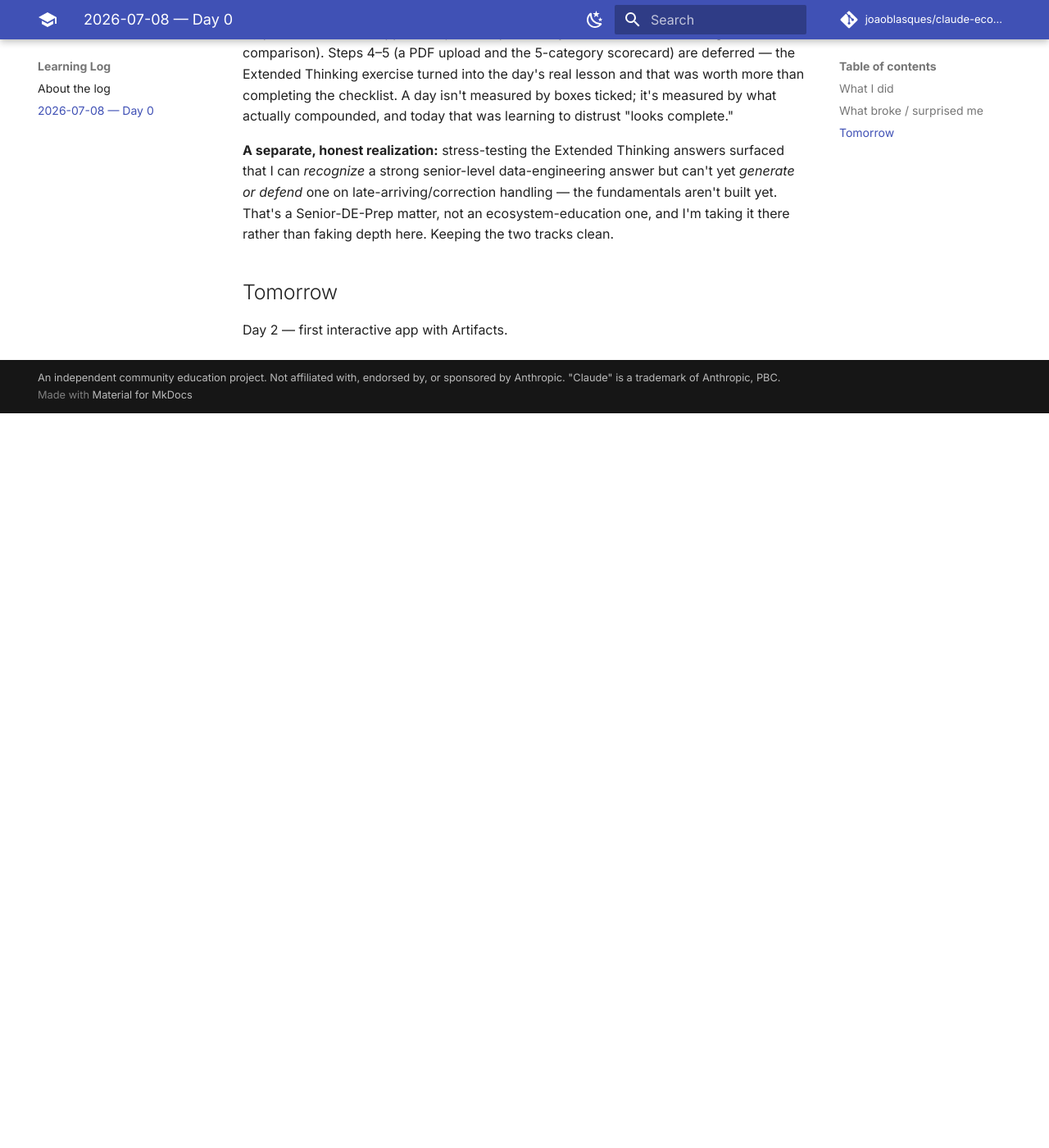
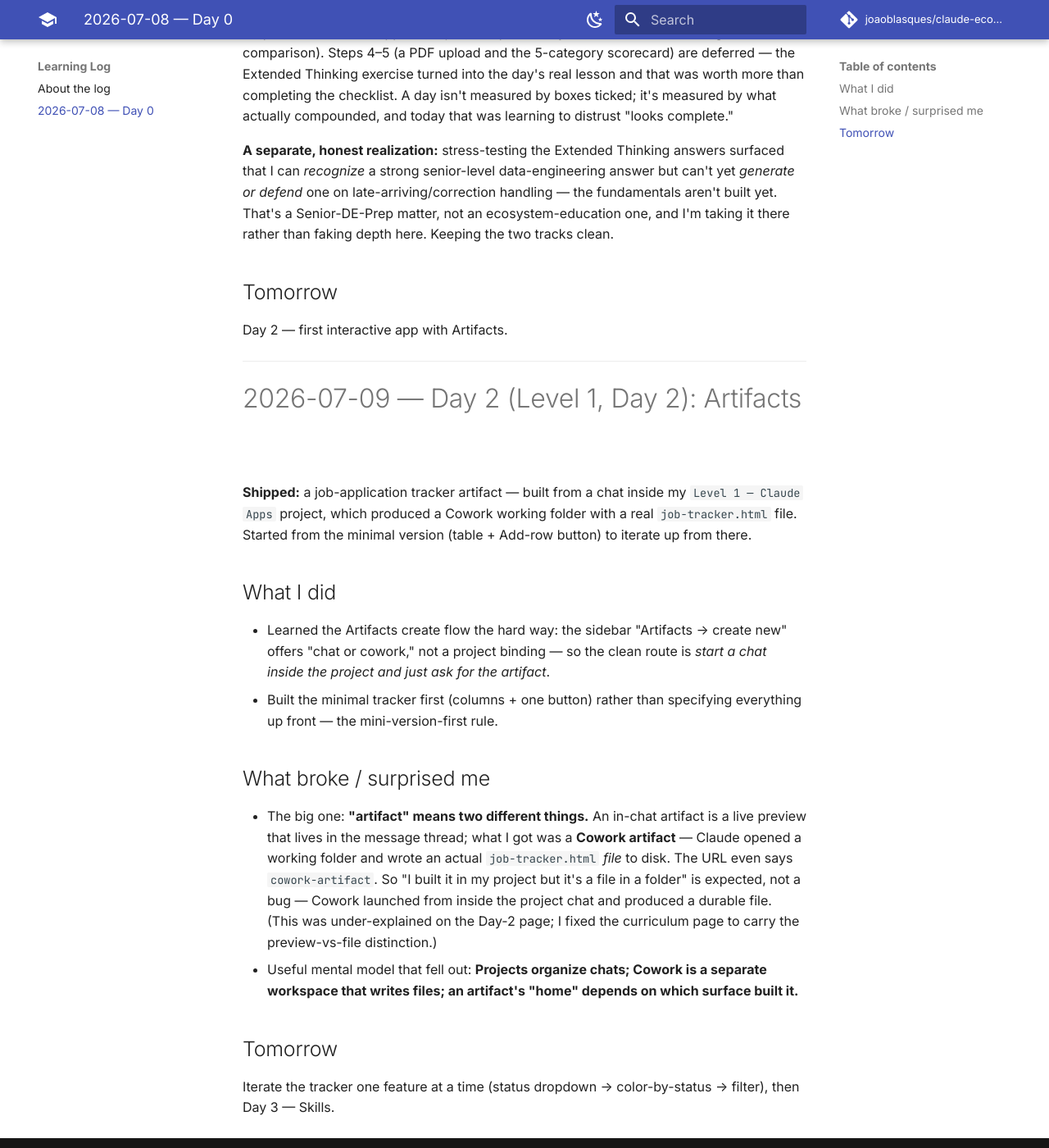
Before and after one commit to joaoblasques/claude-ecosystem-education, an MkDocs documentation site: the page built from docs/log/2026-07-08.md, in a window 1280 px wide and 1400 px high, scrolled down 2921 px. Shown: the whole window at 82% size. Built offline with MkDocs 1.6.1 and Material for MkDocs 9.7.7, drawn with Linux system fonts in a browser that asks for light colours; comment, search, counter and statistics services are not loaded; before the commit the page ends 3425 px from its top, so only the background shows below that.

Commit message:
log: Day 2 (Artifacts) + fix Day-2 page — artifact preview-vs-file (Cowork) distinction
Co-Authored-By: Claude Fable 5 <noreply@anthropic.com>
Claude-Session: https://claude.ai/code/session_01DGKNaSQeYdf5pykmV82Gd8

```diff
--- a/docs/log/2026-07-08.md
+++ b/docs/log/2026-07-08.md
@@ -112,3 +112,37 @@ it there rather than faking depth here. Keeping the two tracks clean.
 ## Tomorrow
 
 Day 2 — first interactive app with Artifacts.
+
+---
+
+# 2026-07-09 — Day 2 (Level 1, Day 2): Artifacts
+
+**Shipped:** a job-application tracker artifact — built from a chat inside my
+`Level 1 — Claude Apps` project, which produced a Cowork working folder with a real
+`job-tracker.html` file. Started from the minimal version (table + Add-row button) to
+iterate up from there.
+
+## What I did
+
+- Learned the Artifacts create flow the hard way: the sidebar "Artifacts → create new"
+  offers "chat or cowork," not a project binding — so the clean route is *start a chat
+  inside the project and just ask for the artifact*.
+- Built the minimal tracker first (columns + one button) rather than specifying
+  everything up front — the mini-version-first rule.
+
+## What broke / surprised me
+
+- The big one: **"artifact" means two different things.** An in-chat artifact is a live
+  preview that lives in the message thread; what I got was a **Cowork artifact** — Claude
+  opened a working folder and wrote an actual `job-tracker.html` *file* to disk. The URL
+  even says `cowork-artifact`. So "I built it in my project but it's a file in a folder"
+  is expected, not a bug — Cowork launched from inside the project chat and produced a
+  durable file. (This was under-explained on the Day-2 page; I fixed the curriculum page
+  to carry the preview-vs-file distinction.)
+- Useful mental model that fell out: **Projects organize chats; Cowork is a separate
+  workspace that writes files; an artifact's "home" depends on which surface built it.**
+
+## Tomorrow
+
+Iterate the tracker one feature at a time (status dropdown → color-by-status → filter),
+then Day 3 — Skills.
```
Also changed, not shown: docs/curriculum/level-1/day-2.md (+16 -0 lines), docs/log/index.md (+1 -1 lines).
